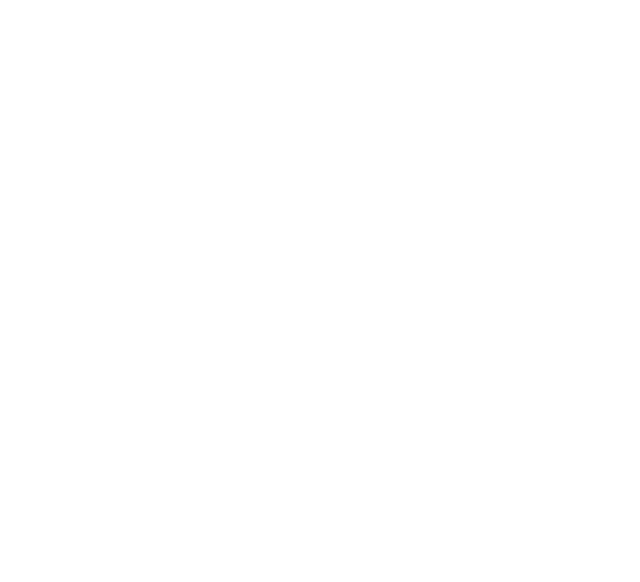
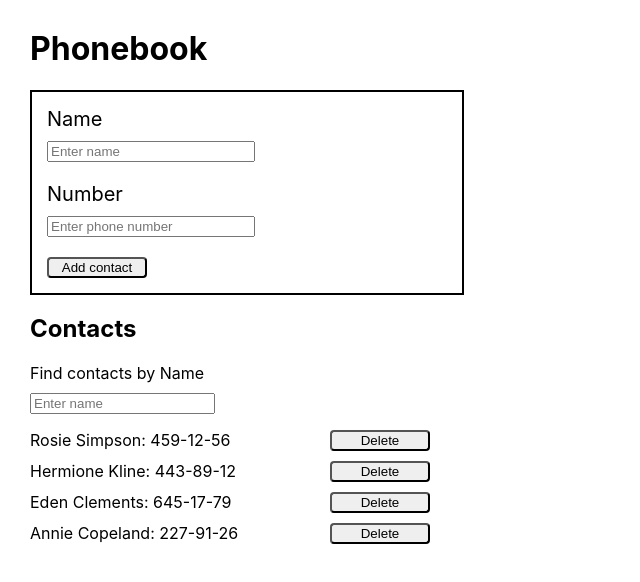
Before and after one commit to Tonya-Shyva/goit-react-hw-02-phonebook, a React (Create React App) app: page / in a window 1280 px wide. Shown: the top 582 px of the page, without its empty margins (0-640 px from the left). Built offline with nearby package versions, Linux system fonts and the light colour scheme.

Commit message:
version to send

```diff
--- a/src/components/App.jsx
+++ /dev/null
@@ -1,14 +0,0 @@
-export const App = () => {
-  return (
-    <div
-      style={{
-        height: '100vh',
-        display: 'flex',
-        justifyContent: 'center',
-        alignItems: 'center',
-        fontSize: 40,
-        color: '#010101',
-      }}
-    ></div>
-  );
-};
--- /dev/null
+++ b/src/components/App/App.jsx
@@ -0,0 +1,76 @@
+import { nanoid } from 'nanoid';
+
+import { Component } from 'react';
+import { ContactForm } from '../ContactForm/ContactForm';
+import { Contacts } from 'components/ContactList/ContactList';
+import { AppContainer, Title } from './App.styled';
+import { Filter } from 'components/Filter/Filter';
+
+// import initialContacts from '../initialContacts.json';
+
+export class App extends Component {
+  state = {
+    contacts: [
+      { id: 'id-1', name: 'Rosie Simpson', number: '459-12-56' },
+      { id: 'id-2', name: 'Hermione Kline', number: '443-89-12' },
+      { id: 'id-3', name: 'Eden Clements', number: '645-17-79' },
+      { id: 'id-4', name: 'Annie Copeland', number: '227-91-26' },
+    ],
+    filter: '',
+  };
+
+  handleChange = e => {
+    const { name, value } = e.target;
+    this.setState({ [name]: value });
+  };
+
+  addNewContact = e => {
+    const id = nanoid();
+    const name = e.name;
+    const number = e.number;
+    const contactsLists = [...this.state.contacts];
+
+    if (contactsLists.findIndex(contact => name === contact.name) !== -1) {
+      alert(`${name} is already in contacts.`);
+    } else {
+      contactsLists.push({ name, id, number });
+    }
+
+    this.setState({ contacts: contactsLists });
+  };
+
+  handleDelete = e => {
+    this.setState(prevState => ({
+      contacts: prevState.contacts.filter(contact => contact.id !== e),
+    }));
+  };
+
+  getFilteredContacts = () => {
+    const filterContactsList = this.state.contacts.filter(contact => {
+      return contact.name
+        .toLowerCase()
+        .includes(this.state.filter.toLowerCase());
+    });
+
+    return filterContactsList;
+  };
+
+  render() {
+    return (
+      <AppContainer>
+        <Title>Phonebook</Title>
+        <ContactForm onFormSubmit={this.addNewContact}></ContactForm>
+
+        <Title as="h2">Contacts</Title>
+        <Filter
+          filter={this.state.filter}
+          handleChange={this.handleChange}
+        ></Filter>
+        <Contacts
+          contacts={this.getFilteredContacts()}
+          handleDelete={this.handleDelete}
+        ></Contacts>
+      </AppContainer>
+    );
+  }
+}
--- /dev/null
+++ b/src/components/App/App.styled.jsx
@@ -0,0 +1,12 @@
+import styled from 'styled-components';
+
+export const AppContainer = styled.div`
+  display: block;
+  fontsize: 40px;
+  color: '#010101';
+  margin: 30px;
+`;
+
+export const Title = styled.h1`
+  line-height: 1.2;
+`;
--- /dev/null
+++ b/src/components/ContactForm/ContactForm.jsx
@@ -0,0 +1,74 @@
+import { nanoid } from 'nanoid';
+import propTypes from 'prop-types';
+import { Component } from 'react';
+import {
+  FormInputStyled,
+  FormStyled,
+  FormLabelStyled,
+  BtnStyled,
+} from './ContactForm.styled';
+
+export class ContactForm extends Component {
+  state = {
+    name: '',
+    number: '',
+  };
+
+  nameInputId = nanoid();
+  numberInputId = nanoid();
+
+  handleChange = e => {
+    console.log(e);
+    const { name, value } = e.target;
+    this.setState({ [name]: value });
+  };
+
+  handleSubmit = e => {
+    e.preventDefault();
+    this.props.onFormSubmit(this.state);
+    this.reset();
+  };
+
+  reset = () => {
+    this.setState({ name: '', number: '' });
+  };
+
+  render() {
+    const { name, number } = this.state;
+    return (
+      <FormStyled onSubmit={this.handleSubmit}>
+        <FormLabelStyled htmlFor={this.nameInputId}>Name</FormLabelStyled>
+        <FormInputStyled
+          id={this.nameInputId}
+          type="text"
+          name="name"
+          placeholder="Enter name"
+          pattern="^[a-zA-Zа-яА-Я]+(([' -][a-zA-Zа-яА-Я ])?[a-zA-Zа-яА-Я]*)*$"
+          value={name}
+          title="Name may contain only letters, apostrophe, dash and spaces. For example Adrian, Jacob Mercer, Charles de Batz de Castelmore d'Artagnan"
+          required
+          onChange={this.handleChange}
+        />
+
+        <FormLabelStyled htmlFor={this.numberInputId}>Number</FormLabelStyled>
+        <FormInputStyled
+          id={this.numberInputId}
+          type="tel"
+          name="number"
+          placeholder="Enter phone number"
+          pattern="\+?\d{1,4}?[-.\s]?\(?\d{1,3}?\)?[-.\s]?\d{1,4}[-.\s]?\d{1,4}[-.\s]?\d{1,9}"
+          value={number}
+          title="Phone number must be digits and can contain spaces, dashes, parentheses and can start with +"
+          required
+          onChange={this.handleChange}
+        />
+
+        <BtnStyled type="submit">Add contact</BtnStyled>
+      </FormStyled>
+    );
+  }
+}
+
+ContactForm.propTypes = {
+  onFormSubmit: propTypes.func.isRequired,
+};
--- /dev/null
+++ b/src/components/ContactForm/ContactForm.styled.jsx
@@ -0,0 +1,41 @@
+import styled from 'styled-components';
+
+export const FormStyled = styled.form`
+  display: flex;
+  flex-direction: column;
+
+  width: 400px;
+  padding: 15px;
+  border: 2px solid #000;
+`;
+
+export const FormLabelStyled = styled.label`
+  font-size: 20px;
+  /*font-weight: bold;*/
+`;
+
+export const FormInputStyled = styled.input`
+  width: 50%;
+  margin-top: 10px;
+  margin-bottom: 20px;
+
+  &:focus,
+  &:hover {
+    border: 2px solid #46add9a7;
+    border-radius: 2px;
+    outline: 2px solid #21aeeab5;
+  }
+`;
+
+export const BtnStyled = styled.button`
+  width: 100px;
+  border-radius: 4px;
+  transition: backround-color 250ms linear;
+  cursor: pointer;
+
+  &:hover,
+  &:focus {
+    background-color: #21aeeab5;
+    border-color: transparent;
+  }
+`;
--- /dev/null
+++ b/src/components/ContactList/ContactList.jsx
@@ -0,0 +1,33 @@
+import { BtnStyled } from 'components/ContactForm/ContactForm.styled';
+import propTypes from 'prop-types';
+import {
+  ContactItem,
+  ContactListStyled,
+  ContactsWrap,
+} from './ContactList.styled';
+
+export const Contacts = ({ contacts, handleDelete }) => (
+  <ContactsWrap>
+    <ContactListStyled>
+      {contacts.map((contact, id) => (
+        <ContactItem key={id}>
+          {contact.name}: {contact.number}
+          <BtnStyled type="button" onClick={() => handleDelete(contact.id)}>
+            Delete
+          </BtnStyled>
+        </ContactItem>
+      ))}
+    </ContactListStyled>
+  </ContactsWrap>
+);
+
+Contacts.propTypes = {
+  contacts: propTypes.arrayOf(
+    propTypes.exact({
+      id: propTypes.string.isRequired,
+      name: propTypes.string.isRequired,
+      number: propTypes.string.isRequired,
+    })
+  ),
+  handleDelete: propTypes.func.isRequired,
+};
--- /dev/null
+++ b/src/components/ContactList/ContactList.styled.jsx
@@ -0,0 +1,23 @@
+import styled from 'styled-components';
+
+export const ContactsWrap = styled.div`
+  width: 400px;
+`;
+
+export const ContactListStyled = styled.ul`
+  display: flex;
+  padding: 0px;
+  flex-direction: column;
+  color: #000;
+  gap: 10px;
+`;
+
+export const ContactItem = styled.li`
+  display: flex;
+  justify-content: space-between;
+  aline-items: center;
+`;
+
+export const ContactItemText = styled.p`
+  margin: 0px auto 0px 0px;
+`;
--- /dev/null
+++ b/src/components/Filter/Filter.jsx
@@ -0,0 +1,22 @@
+import propTypes from 'prop-types';
+import { FilterWrap, FilterInput } from './Filter.styled';
+
+export const Filter = ({ filter, handleChange }) => (
+  <FilterWrap>
+    <label>
+      Find contacts by Name{' '}
+      <FilterInput
+        type="text"
+        name="filter"
+        placeholder="Enter name"
+        value={filter}
+        onChange={handleChange}
+      />
+    </label>
+  </FilterWrap>
+);
+
+Filter.propTypes = {
+  filter: propTypes.string.isRequired,
+  handleChange: propTypes.func.isRequired,
+};
--- /dev/null
+++ b/src/components/Filter/Filter.styled.jsx
@@ -0,0 +1,17 @@
+import styled from 'styled-components';
+
+export const FilterWrap = styled.div`
+  width: 400px;
+`;
+
+export const FilterInput = styled.input`
+  display: flex;
+  margin-top: 10px;
+
+  &:focus,
+  &:hover {
+    border: 2px solid #46add9a7;
+    border-radius: 2px;
+    outline: 2px solid #21aeeab5;
+  }
+`;
--- /dev/null
+++ b/src/components/initialContacts.json
@@ -0,0 +1,6 @@
+[
+  { "id": "id-1", "name": "Rosie Simpson", "number": "459-12-56" },
+  { "id": "id-2", "name": "Hermione Kline", "number": "443-89-12" },
+  { "id": "id-3", "name": "Eden Clements", "number": "645-17-79" },
+  { "id": "id-4", "name": "Annie Copeland", "number": "227-91-26" }
+]
--- a/src/index.css
+++ b/src/index.css
@@ -13,3 +13,7 @@
   font-family: source-code-pro, Menlo, Monaco, Consolas, 'Courier New',
     monospace;
 }
+
+/* ul {
+  list-style-type: circle;
+} */
--- a/src/index.js
+++ b/src/index.js
@@ -1,6 +1,6 @@
 import React from 'react';
 import ReactDOM from 'react-dom/client';
-import { App } from 'components/App';
+import { App } from 'components/App/App';
 import './index.css';
 
 ReactDOM.createRoot(document.getElementById('root')).render(
```
